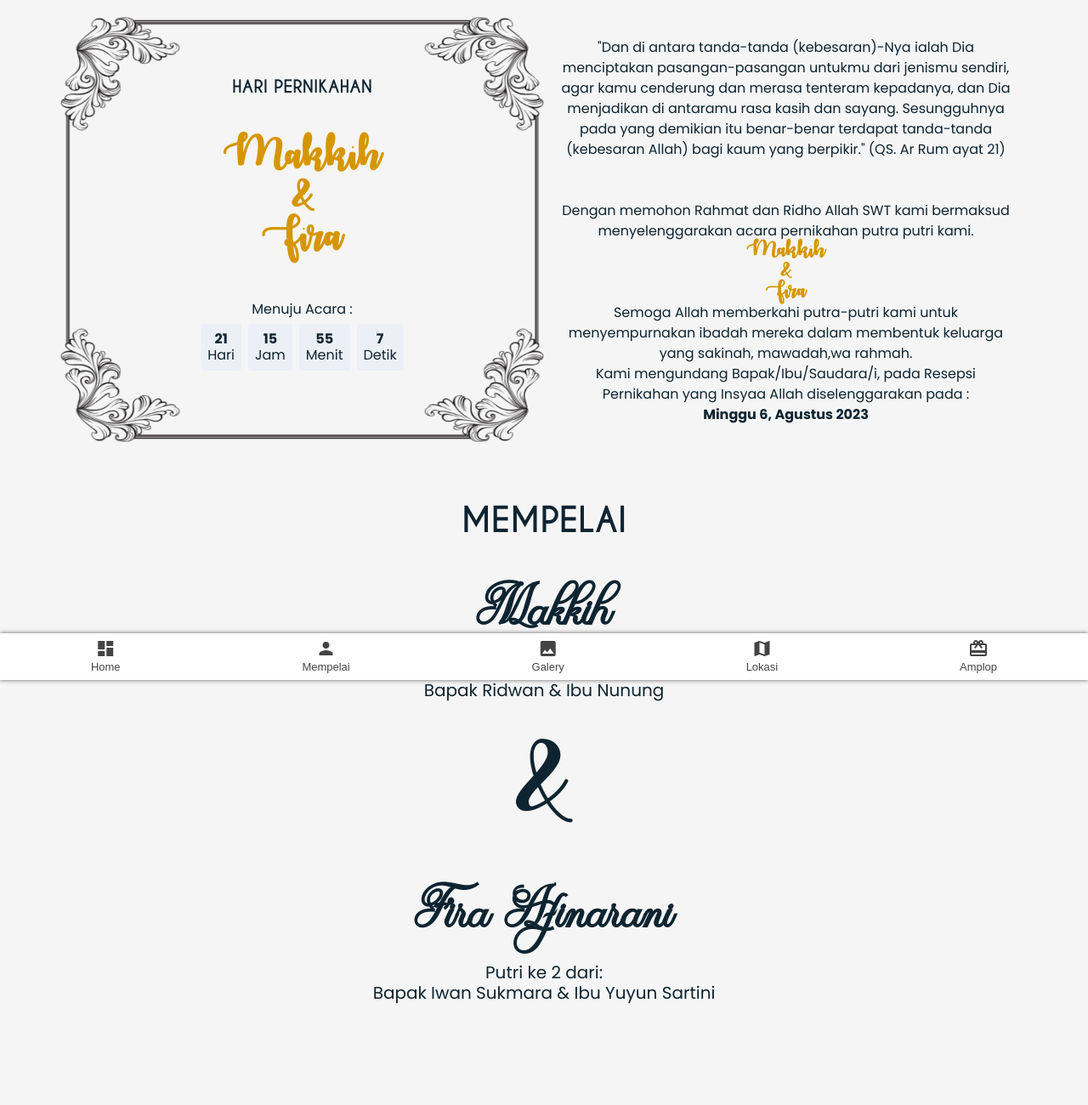
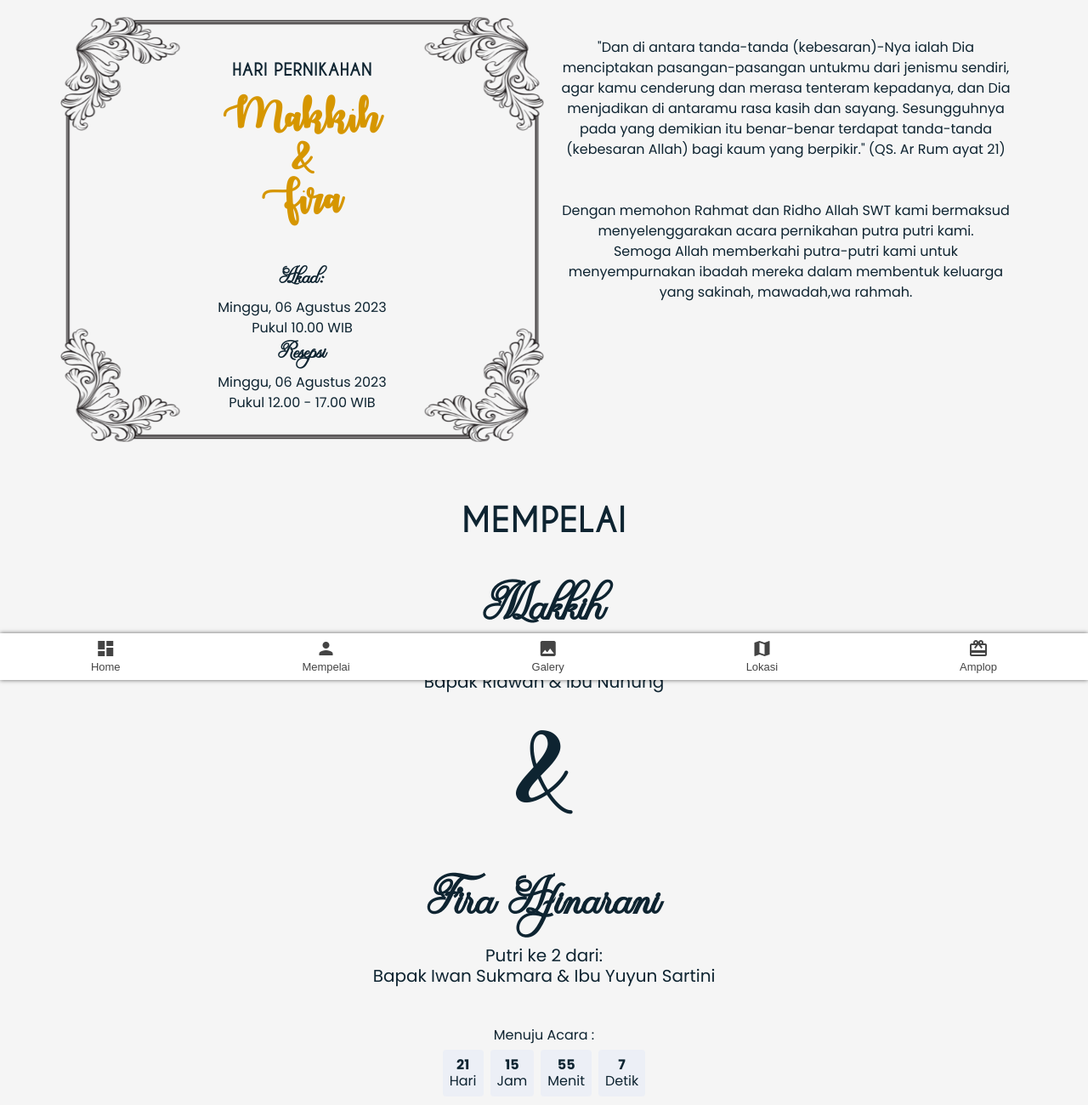
Before and after one commit to isalmahmood/web-undangan-pernikahan, a plain HTML site: page page-undangan.html in a window 1280 px wide. Shown: the top 1300 px of the page at 85% size. Drawn offline with nearby package versions, Linux system fonts and the light colour scheme; no server answers.

Commit message:
seconds commit

```diff
--- a/page-undangan.html
+++ b/page-undangan.html
@@ -71,12 +71,12 @@
         <div class="row">
           <div id="cover-undangan" class="col-md-6" data-aos="fade-down" data-aos-offset="100" data-aos-duration="1000"
             data-aos-easing="ease-in-out" data-aos-once="true" data-aos-delay="100">
-            <h5 id="undangan" class="h5 home_title text-center" style="margin-top: 70px;"><strong>HARI
+            <h5 id="undangan" class="h5 home_title text-center" style="margin-top: 50px;"><strong>HARI
                 PERNIKAHAN</strong></h5>
-            <h1 id="text__mempelai" class="h1 text_mempelai text-center fw-bold mt-5 mb-5">
+            <h1 id="text__mempelai" class="h1 text_mempelai text-center fw-bold mt-4 mb-5">
               <strong>Makkih<br>&<br>Fira</strong>
             </h1>
-            <h6 id="" class=" text-center"><span class="fs-6">Menuju Acara :</span>
+            <!-- <h6 id="" class=" text-center"><span class="fs-6">Menuju Acara :</span>
               <br>
               <div class="d-flex justify-content-center bd-highlight mt-2 mb-3 ">
                 <div class="p-2 bd-highlight rounded bg-countdown mx-1">
@@ -89,7 +89,11 @@
                   <span id="textTimeDetik" class="fw-bold"></span><br>Detik</div>
               </div>
               <!-- <strong id="textTimeCountdown"></strong> -->
-            </h6>
+            <!-- </h6> -->
+            <div class="text-center">
+              <p><psan style="font-family: Olivia-Regular;font-size: 20pt;" class="fw-bold">Akad:</psan><br>Minggu, 06 Agustus 2023 <br>Pukul 10.00 WIB</p>
+              <p><span style="font-family: Olivia-Regular; font-size: 20pt;" class="fw-bold">Resepsi</span><br>Minggu, 06 Agustus 2023<br>Pukul 12.00 - 17.00 WIB</p>
+            </div>
           </div>
           <div class="col-md-6" data-aos="fade-up" data-aos-duration="1000" data-aos-easing="ease-in-out">
             <br>
@@ -104,13 +108,13 @@
               <br>
               <p class=" text-center">Dengan memohon Rahmat dan Ridho Allah SWT
                 kami bermaksud menyelenggarakan acara pernikahan putra putri kami.
-                <h5 class="h5 text-center mb-0 gold__text font__autumn"><strong>Makkih<br>&<br>Fira</strong></h5>
+                <!-- <h5 class="h5 text-center mb-0 gold__text font__autumn"><strong>Makkih<br>&<br>Fira</strong></h5> -->
               </p>
               <p class="text-center">Semoga Allah memberkahi putra-putri kami untuk menyempurnakan ibadah mereka dalam
                 membentuk keluarga yang sakinah, mawadah,wa rahmah.</p>
-              <p class="text-center">Kami mengundang Bapak/Ibu/Saudara/i, pada Resepsi Pernikahan yang Insyaa Allah
+              <!-- <p class="text-center">Kami mengundang Bapak/Ibu/Saudara/i, pada Resepsi Pernikahan yang Insyaa Allah
                 diselenggarakan pada : <br>
-                <strong>Minggu 6, Agustus 2023</strong></p>
+                <strong>Minggu 6, Agustus 2023</strong></p> -->
               <!-- <img class="img-fluid m-auto" src="assets/icons/undraw_wedding_re_66hj.svg" alt=""> -->
             </div>
           </div>
@@ -126,16 +130,30 @@
       <div class="container mt-3">
         <!-- <img id="foto_mempelai1" width="250" height="250" style="border-radius: 50%;" src="assets/images/makki-pas-poto.png"
           alt="foto_mempelai" class=" img-thumbnail shadow d-block m-auto" loading="lazy"> -->
-        <div class=" text-center" style="font-family: Olivia-Regular; font-size: 50pt;"><strong>Makkih</strong></div>
+        <div class=" text-center" style="font-family: Olivia-Regular; font-size: 45pt;"><strong>Makkih</strong></div>
         <h5 class="h5 text-center">Putra ke 3 dari: <br> Bapak Ridwan & Ibu Nunung</h5>
         <!-- <br> -->
         <h1 class="h1 text-center font__autumn" style="font-size: 80pt; margin: 40px 0 40px 0;">&</h1>
         <!-- <br> -->
         <!-- <img id="foto_mempelai2" width="250" height="250" style="border-radius: 50%;" src="assets/images/firra-pas-poto.png"
           alt="foto_mempelai" class=" img-thumbnail shadow d-block m-auto" loading="lazy"> -->
-        <div class="text-center" style="font-family: Olivia-Regular; font-size: 50pt;"><strong>Fira Afinarani</strong></div>
+        <div class="text-center" style="font-family: Olivia-Regular; font-size: 45pt;"><strong>Fira Afinarani</strong></div>
         <h5 class="h5 text-center">Putri ke 2 dari: <br> Bapak Iwan Sukmara & Ibu Yuyun Sartini</h5>
       </div>
+      <h6 id="" class="mt-5 text-center"><span class="mt-5 fs-6">Menuju Acara :</span>
+        <br>
+        <div class="d-flex justify-content-center bd-highlight mt-2 mb-3 ">
+          <div class="p-2 bd-highlight rounded bg-countdown mx-1">
+            <span id="textTimeHari" class="fw-bold"></span><br>Hari</div>
+          <div class="p-2 bd-highlight rounded bg-countdown mx-1">
+            <span id="textTimeJam" class="fw-bold"></span><br>Jam</div>
+          <div class="p-2 bd-highlight rounded bg-countdown mx-1">
+            <span id="textTimeMenit" class="fw-bold"></span><br>Menit</div>
+          <div class="p-2 bd-highlight rounded bg-countdown mx-1">
+            <span id="textTimeDetik" class="fw-bold"></span><br>Detik</div>
+        </div>
+        <!-- <strong id="textTimeCountdown"></strong> -->
+      </h6>
     </section>
 
 
```
